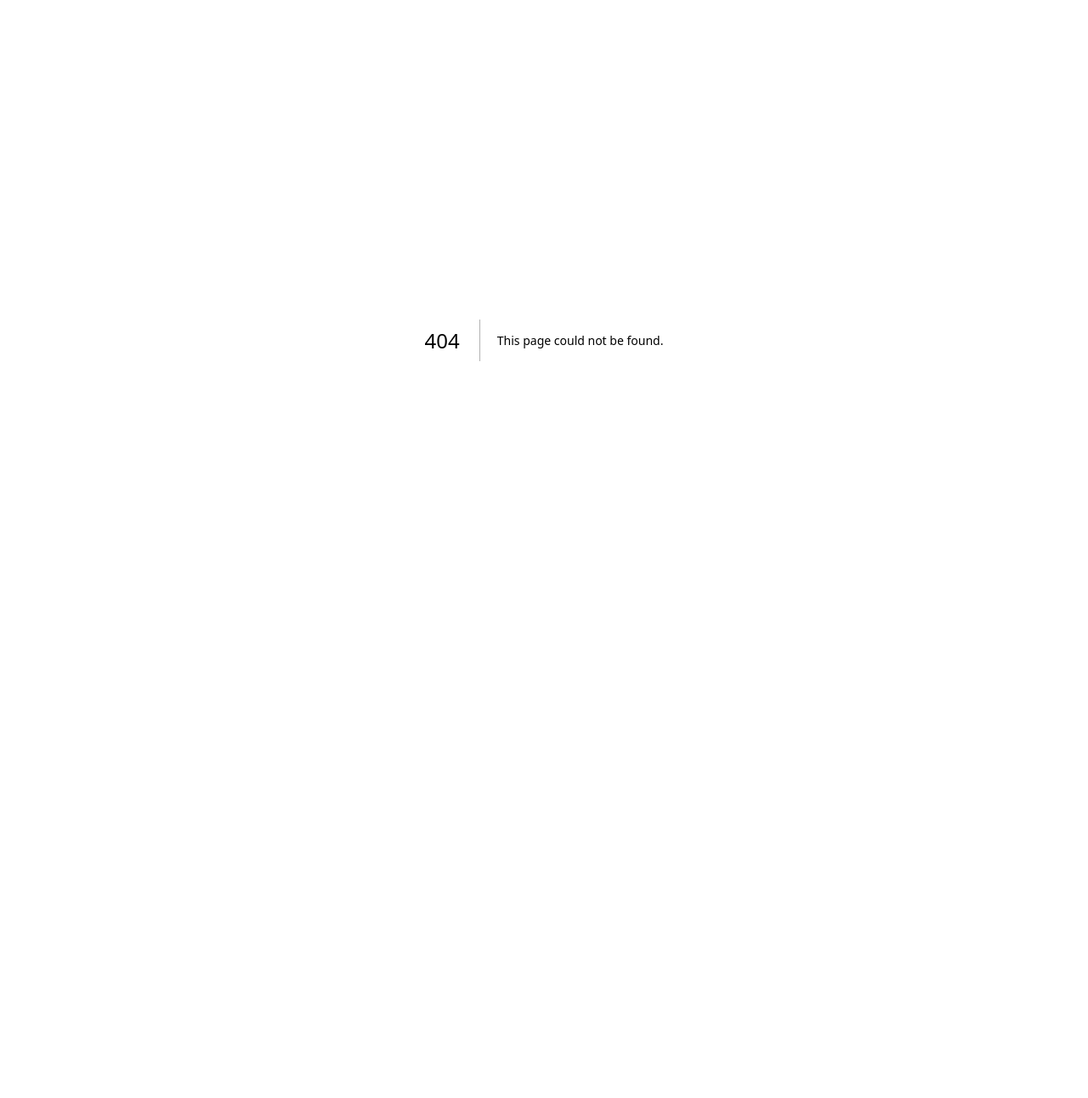
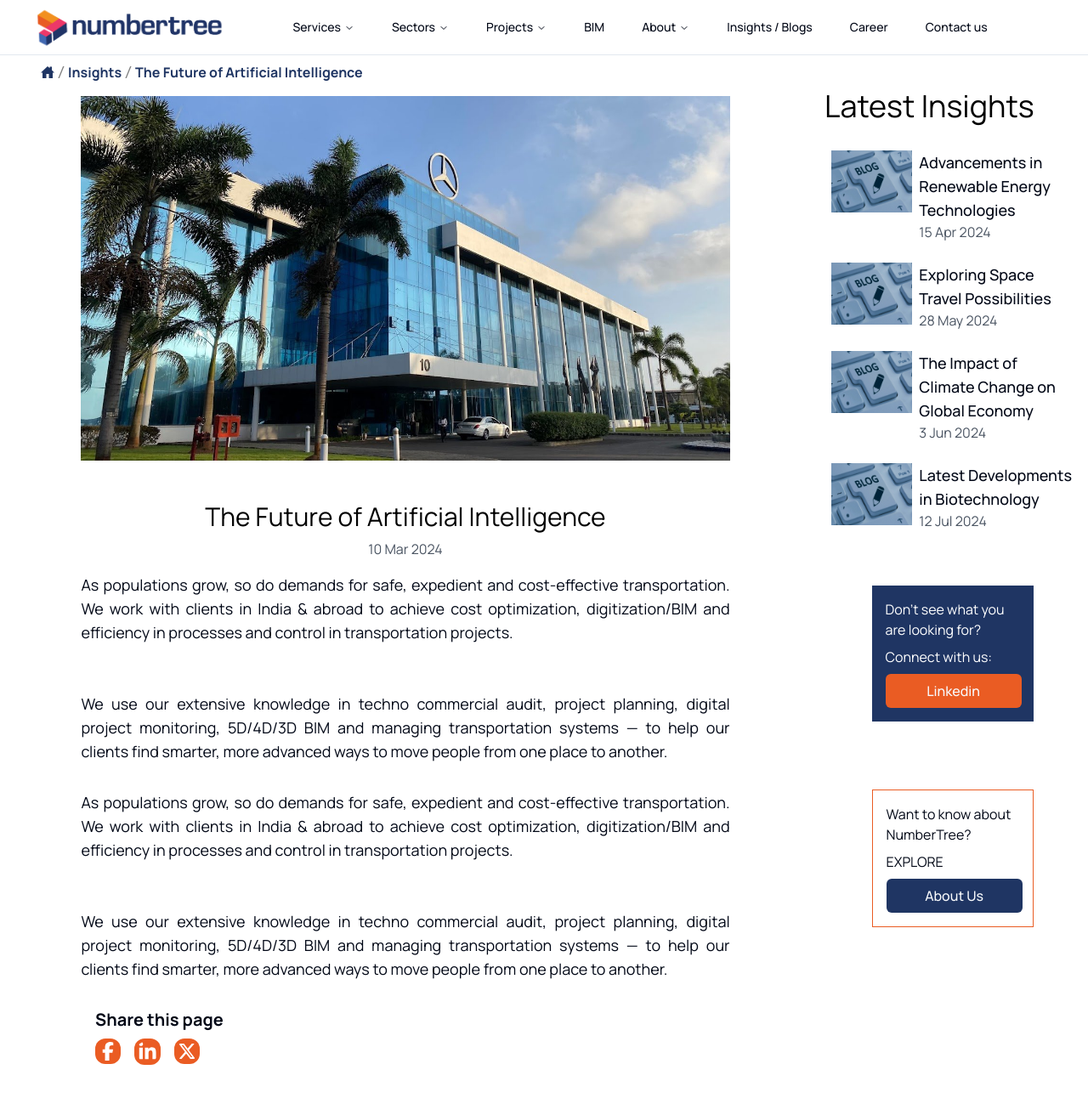
Before and after one commit to girishdigge/numbertree-app, a Next.js app: page /insights/The-Future-of-Artificial-Intelligence in a window 1280 px wide. Before the commit this address had no page. Shown: the top 1292 px of the page at 85% size. Before the commit the page ends 800 px from the top, so only its background shows below. Built offline with nearby package versions, Linux system fonts and the light colour scheme.

Commit message:
insights internal done

```diff
--- /dev/null
+++ b/src/app/(sitemap)/insights/The-Future-of-Artificial-Intelligence/page.tsx
@@ -0,0 +1,142 @@
+import GetInTouch from '@/components/sitemap/getintouch';
+import { Button } from '@/components/ui/button';
+import { FaQuoteLeft } from 'react-icons/fa';
+import Image from 'next/image';
+import Link from 'next/link';
+import { IoHomeSharp } from 'react-icons/io5';
+import { RxSlash } from 'react-icons/rx';
+import { FaFacebookF } from 'react-icons/fa6';
+import { FaXTwitter } from 'react-icons/fa6';
+import { FaLinkedinIn } from 'react-icons/fa';
+import { FaArrowRight } from 'react-icons/fa';
+import { Card, CardContent } from '@/components/ui/card';
+import LatestInsights from '@/components/sitemap/latest-insights4';
+import BlogCTA from '@/components/sitemap/blog-cta';
+import BlogCard from '@/components/sitemap/blog-card';
+import { ExploreArticles } from '@/data/Insights';
+const Page = () => {
+  return (
+    <div className=''>
+      <div className='flex flex-row mt-2 mb-2 ml-12'>
+        <span className='mt-1'>
+          <Link href='/'>
+            <IoHomeSharp color='#1f3563' />
+          </Link>
+        </span>
+        <RxSlash color='gray' className='mt-1' />
+        <Link href={`/insights`}>
+          <p className='font-bold text-num-indigo'>Insights</p>
+        </Link>
+        <RxSlash color='gray' className='mt-1' />
+        <p className='font-bold text-num-indigo'>
+          The Future of Artificial Intelligence
+        </p>
+      </div>
+      <div className='flex flex-row'>
+        <div className='w-3/4 flex justify-center'>
+          <div className='w-4/5 mt-2'>
+            <Image
+              src={`/projects/merc.jpg`}
+              width={2046}
+              height={768}
+              alt='Airports & Aviation'
+              className='object-contain'
+            />
+            <div className=' flex flex-col items-center  text-justify'>
+              <h1 className='text-3xl flex justify-center gap-y-2 font-normal md:w-3/4 w-11/12 text-black mb-2 mt-12'>
+                The Future of Artificial Intelligence
+              </h1>
+              <p className='text-gray-600 mb-4 '>10 Mar 2024</p>
+              <div className='flex flex-col '>
+                <p className='    md:text-lg text-xs flex mb-8'>
+                  As populations grow, so do demands for safe, expedient and
+                  cost-effective transportation. We work with clients in India &
+                  abroad to achieve cost optimization, digitization/BIM and
+                  efficiency in processes and control in transportation
+                  projects.
+                </p>{' '}
+                <br />
+                <p className='    md:text-lg text-xs flex mb-8'>
+                  We use our extensive knowledge in techno commercial audit,
+                  project planning, digital project monitoring, 5D/4D/3D BIM and
+                  managing transportation systems — to help our clients find
+                  smarter, more advanced ways to move people from one place to
+                  another.
+                </p>{' '}
+                <p className='    md:text-lg text-xs flex mb-8'>
+                  As populations grow, so do demands for safe, expedient and
+                  cost-effective transportation. We work with clients in India &
+                  abroad to achieve cost optimization, digitization/BIM and
+                  efficiency in processes and control in transportation
+                  projects.
+                </p>{' '}
+                <br />
+                <p className='    md:text-lg text-xs flex mb-8'>
+                  We use our extensive knowledge in techno commercial audit,
+                  project planning, digital project monitoring, 5D/4D/3D BIM and
+                  managing transportation systems — to help our clients find
+                  smarter, more advanced ways to move people from one place to
+                  another.
+                </p>{' '}
+              </div>
+            </div>
+          </div>
+        </div>
+        <div className='w-1/4 flex flex-col  ml-2'>
+          <div>
+            {' '}
+            <LatestInsights /> <BlogCTA />
+          </div>
+        </div>
+      </div>
+      <div className='w-11/12 ml-20'>
+        <div className='flex pl-4 flex-col ml-4'>
+          <h1 className='text-xl font-bold mb-2'> Share this page</h1>
+
+          <div className='flex gap-4 mb-4'>
+            <FaFacebookF
+              size={30}
+              className='bg-num-orange p-1 text-white  rounded-xl'
+            />
+            <FaLinkedinIn
+              size={31}
+              className='bg-num-orange text-white p-1 rounded-xl'
+            />
+            <FaXTwitter
+              size={30}
+              className='bg-num-orange text-white p-1 rounded-xl'
+            />
+          </div>
+        </div>
+        <div className='flex mt-10 ml-6 gap-x-2'>
+          <h1 className='text-xl font-medium p-1'>Tags:</h1>
+          <h2 className='border border-num-orange text-lg font-medium p-1'>
+            Article
+          </h2>
+          <h2 className='border border-num-orange text-lg font-medium p-1'>
+            Artificial Intelligence
+          </h2>
+          <h2 className='border border-num-orange text-lg font-medium p-1'>
+            BIM
+          </h2>
+        </div>
+        <div>
+          <div className='flex  mt-20'>
+            <h2 className=' md:text-3xl text-black  hover:text-white p-2 font-medium ml-4'>
+              You may also like
+            </h2>
+          </div>
+          <div className='container mx-auto px-4 py-8'>
+            {/* <h1 className='text-3xl font-bold mb-4'>Latest Blogs</h1> */}
+            <div className='grid grid-cols-1 sm:grid-cols-2 lg:grid-cols-3 gap-6 mb-8'>
+              {ExploreArticles.map((blog, index) => (
+                <BlogCard key={index} blog={blog} />
+              ))}
+            </div>
+          </div>
+        </div>
+      </div>
+    </div>
+  );
+};
+export default Page;
--- a/src/app/(sitemap)/insights/page.tsx
+++ b/src/app/(sitemap)/insights/page.tsx
@@ -55,7 +55,7 @@ const Page = () => {
           src={`/images/insightsBanner.jpg`}
           width={2046}
           height={768}
-          alt='Airports & Aviation'
+          alt='Insights'
           className='object-cover'
         />
         <div className='absolute inset-0 flex flex-col md:justify-center bg-opacity-50 bg-black text-white'>
--- /dev/null
+++ b/src/components/sitemap/blog-cta.tsx
@@ -0,0 +1,23 @@
+import { Button } from '../ui/button';
+
+const BlogCTA = () => {
+  return (
+    <div className='flex flex-col items-center'>
+      <div className='flex flex-col p-4 w-3/5 gap-y-2 text-white bg-num-indigo'>
+        <h1>{`Don't see what you are looking for?`}</h1>
+        <h2>Connect with us:</h2>
+        <Button className='w-40 bg-num-orange hover:bg-white hover:text-num-orange'>
+          Linkedin
+        </Button>
+      </div>
+      <div className='flex flex-col p-4 w-3/5 gap-y-2 border border-num-orange mt-20'>
+        <h1>{`Want to know about NumberTree?`}</h1>
+        <h2>EXPLORE</h2>
+        <Button className='w-40 bg-num-indigo hover:bg-num-orange'>
+          About Us
+        </Button>
+      </div>
+    </div>
+  );
+};
+export default BlogCTA;
--- /dev/null
+++ b/src/components/sitemap/latest-insights4.tsx
@@ -0,0 +1,37 @@
+import BlogCard from '@/components/sitemap/blog-card';
+import { FeaturedArticles } from '@/data/Insights';
+import Image from 'next/image';
+const LatestInsights = () => {
+  return (
+    <div>
+      <div className='flex '>
+        <h2 className=' md:text-4xl text-black ml-2'>Latest Insights</h2>
+      </div>
+      <div className='container mx-auto px-4 py-8'>
+        {/* <h1 className='text-3xl font-bold mb-4'>Latest Blogs</h1> */}
+        <div className='grid grid-rows-1 gap-6 mb-8'>
+          {FeaturedArticles.map((blog, index) => (
+            <div key={index} className='flex flex-col'>
+              <div className='flex flex-row'>
+                <div className='w-1/3 '>
+                  <Image
+                    src={blog.image}
+                    width={2046}
+                    height={768}
+                    alt='Airports & Aviation'
+                    className='object-contain'
+                  />
+                </div>
+                <div className='w-2/3 flex flex-col '>
+                  <h1 className='text-lg font-medium ml-2'>{blog.title}</h1>
+                  <p className='text-gray-600  ml-2'>{blog.date}</p>
+                </div>
+              </div>
+            </div>
+          ))}
+        </div>
+      </div>
+    </div>
+  );
+};
+export default LatestInsights;
--- a/src/data/Insights.js
+++ b/src/data/Insights.js
@@ -29,15 +29,15 @@ export const ExploreArticles = [
 ];
 
 export const FeaturedArticles = [
-  {
-    type: 'article',
-    date: '10 Mar 2024',
-    image: '/insights/1.jpg',
-    title: 'The Future of Artificial Intelligence',
-    content:
-      'Lorem ipsum dolor sit amet, consectetur adipiscing elit. Sed do eiusmod tempor incididunt ut labore et dolore magna aliqua.',
-    link: '#',
-  },
+  // {
+  //   type: 'article',
+  //   date: '10 Mar 2024',
+  //   image: '/insights/1.jpg',
+  //   title: 'The Future of Artificial Intelligence',
+  //   content:
+  //     'Lorem ipsum dolor sit amet, consectetur adipiscing elit. Sed do eiusmod tempor incididunt ut labore et dolore magna aliqua.',
+  //   link: '#',
+  // },
   {
     type: 'article',
     date: '15 Apr 2024',
@@ -75,15 +75,6 @@ export const FeaturedArticles = [
       'Lorem ipsum dolor sit amet, consectetur adipiscing elit, sed do eiusmod tempor incididunt ut labore et dolore magna aliqua.',
     link: '#',
   },
-  {
-    type: 'article',
-    date: '22 Aug 2024',
-    image: '/insights/6.jpg',
-    title: 'Revolutionizing Healthcare with AI',
-    content:
-      'Lorem ipsum dolor sit amet, consectetur adipiscing elit, sed do eiusmod tempor incididunt ut labore et dolore magna aliqua.',
-    link: '#',
-  },
 ];
 
 export const Articles = [
@@ -94,7 +85,7 @@ export const Articles = [
     title: 'The Future of Artificial Intelligence',
     content:
       'Lorem ipsum dolor sit amet, consectetur adipiscing elit. Sed do eiusmod tempor incididunt ut labore et dolore magna aliqua.',
-    link: '#',
+    link: `/insights/The-Future-of-Artificial-Intelligence`,
   },
   {
     type: 'article',
```
